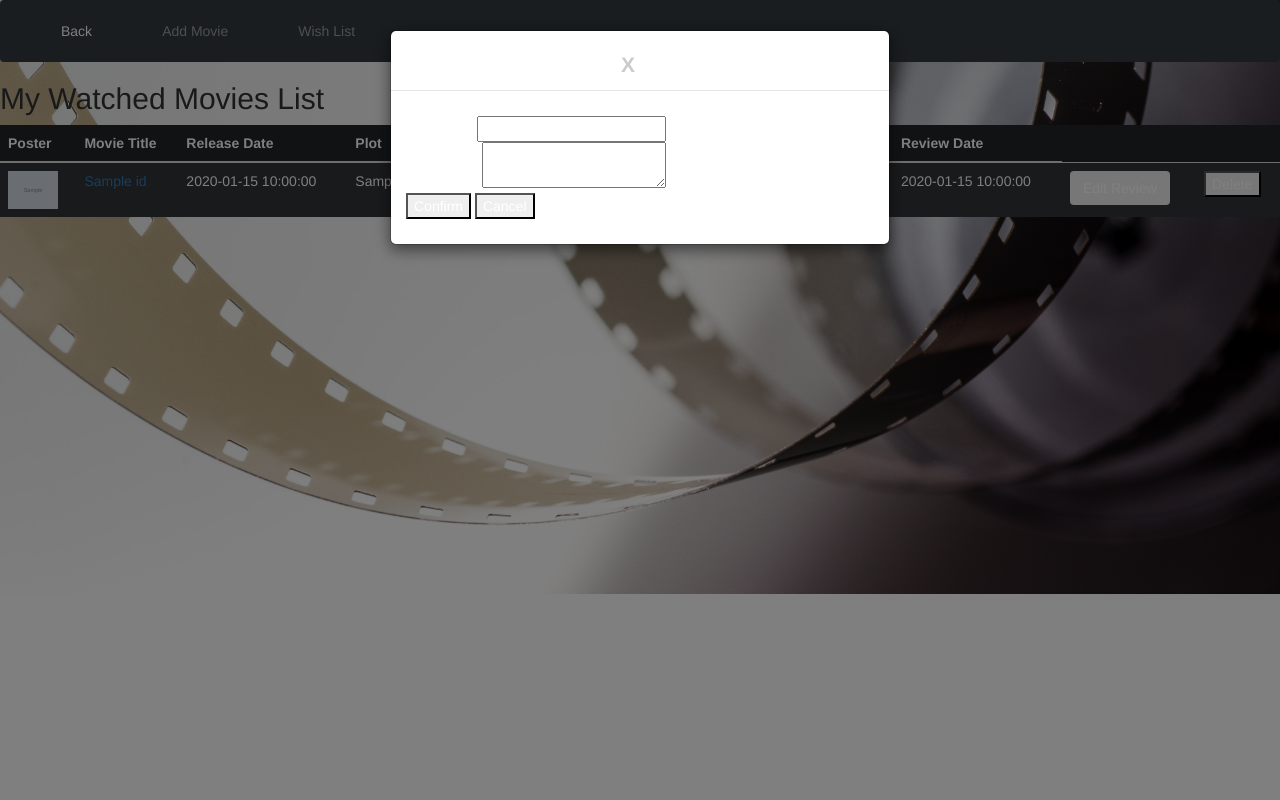
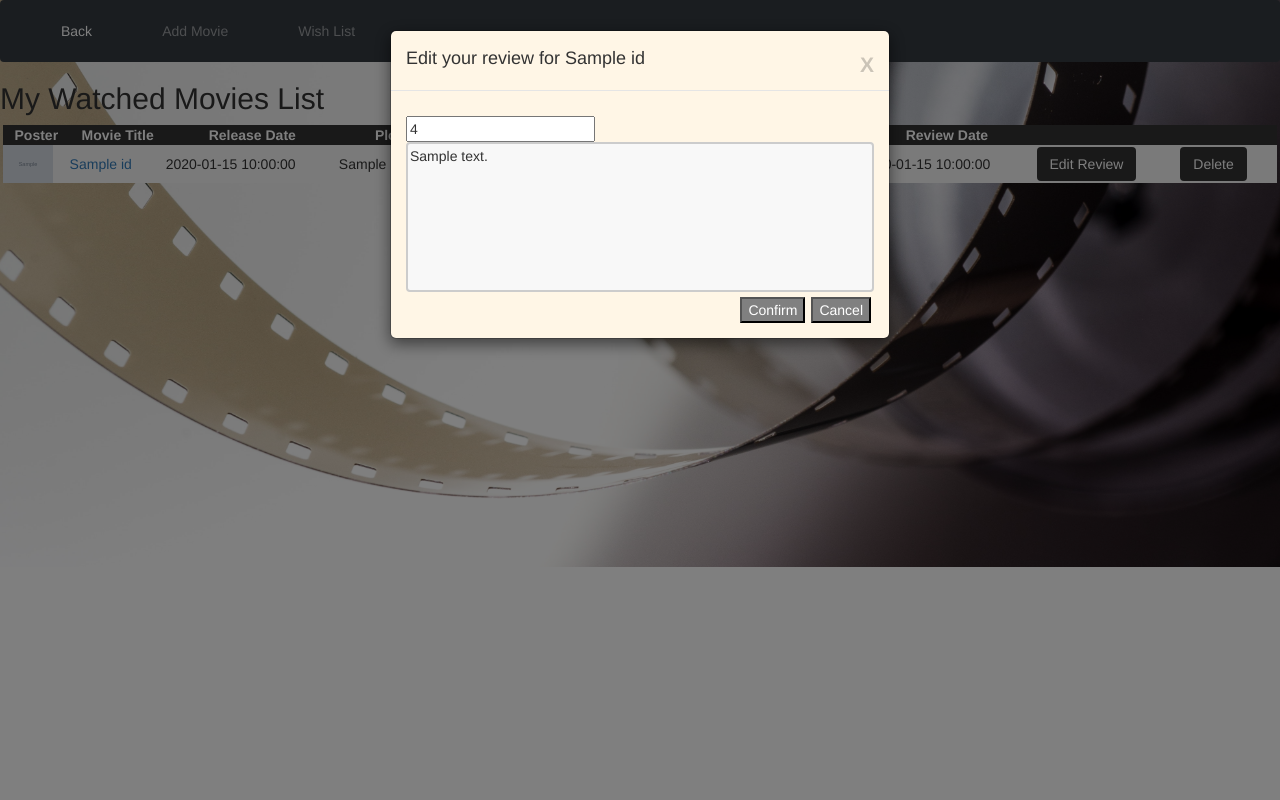
Before and after one commit to LisaLen/Moviescope, a Flask app: template templates/homepage.html in a window 1280 px wide, after a click on "Edit Review". Run offline with Flask 2, Linux system fonts and the light colour scheme; the template is opened without the code that fills it: most values are stand-ins (such as "Sample title", 1, 10 or a date in 2020); grey boxes marked "Sample" are stand-in pictures; some libraries are stand-ins or nearby versions.

Commit message:
added style to homehtml:table, btms, popup modal

```diff
--- a/static/CSS/homepage.css
+++ b/static/CSS/homepage.css
@@ -1,3 +1,67 @@
-table{
+/*table{
   opacity: 0.9;
+}*/
+table {
+    width: 99.5%;
+    margin-right: 3px;
+    margin-left: 3px;
 }
+
+th {
+    height: 20px;
+    text-align: center;
+    background-color: rgb(51, 51, 51); /*rgb(136,136,136);*/
+    color: white;
+}
+}
+th, td {
+    border-bottom: 5px solid black;
+}
+
+
+tr:hover {background-color: #f5f5f5;}
+
+/*tr:nth-child(even) {background-color: #f2f2f2;}*/
+
+tr {
+background-color: rgb(220,220,220, 0.7);
+
+}
+.btn{
+    background-color: rgb(51, 51, 51);
+    color: white;
+    margin-right: 5px;
+    margin-left: 3px;
+    /*padding: 15px 32px;*/
+
+
+}
+
+.modal-header{
+    background-color: light-gray;
+}
+
+.modal-content{
+    background-color: #fff6e6;
+}
+
+textarea {
+    width: 100%;
+    height: 150px;
+    /*padding: 12px 20px;*/
+    box-sizing: border-box;
+    border: 2px solid #ccc;
+    border-radius: 4px;
+    background-color: #f8f8f8;
+    resize: none;
+}
+
+.btn-modal{
+    float: right;
+    background-color: gray;
+    color: white;
+    margin-right: 3px;
+    margin-left: 3px;
+
+}
+/*tr:nth-child(even) {background-color: #f2f2f2;}*/
--- a/templates/homepage.html
+++ b/templates/homepage.html
@@ -12,22 +12,28 @@
 {% block content %}
 <p><h2>My Watched Movies List</h2></p>
 
-<table class="table table-hover table-dark">
-    <thead class="thead-lihjt">
-    <th scope="col">Poster</th>
-    <th scope="col">Movie Title</th>
-    <th scope="col">Release Date</th>
-    <th scope="col">Plot</th>
-    <th scope="col">Genre</th>
-    <th scope="col">IMDb Rating</th>
-    <th scope="col">My Rating</th>
-    <th scope="col">My Review</th>
-    <th scope="col">Review Date</th>
+<!-- <table class="table table-hover table-dark">
+    <thead class="thead-lihjt"> -->
+<div style="overflow-x:auto">
+<table id='tb_journal'>
+    <thead id='th_journal'>
+        <th >Poster</th>
+        <th >Movie Title</th>
+        <th >Release Date</th>
+        <th >Plot</th>
+        <th >Genre</th>
+        <th >IMDb Rating</th>
+        <th >My Rating</th>
+        <th >My Review</th>
+        <th >Review Date</th>
+        <th></th>
+        <th></th>
+    </thead>
 
-</thead>
+    <tbody id='tb_journal'>
 
     {% for movie_review in movies_reviews %}
-    <tr>
+    <tr id='tr_journal'>
         {% with %}
         <!--  -->
         {% set movie = movie_review[0] %}
@@ -60,19 +66,21 @@
             <div class='modal-content'>
 
                 <div class='modal-header'>
+                    <h4 class='modal-title'> Edit your review for {{movie.title}}</h4>
             <button type='button' class='close' data-dismiss='modal'>X</button>
-                    <h4 class='modal-title'> Edit your review for {{movie.title}}</h4>
+
                     </div>
                 <div class='modal-body'>
                 <p>
                     <form>
                     <input type='hidden' name='movie_id' value='{{movie.movie_id}}'>
 
-                    Edit rating: <input class="rating rating-loading" id='new_rating' type='number' name ='rating' value='{{ review.rating }}' data-min="1" data-max="5" data-step="1"><br >
-                    Edit review:
-                    <textarea id='new_review' name='review' value=>{{ review.review }}</textarea><br>
-                    <button type='button' id='confirm-edit' data-dismiss='modal'>Confirm</button>
-                    <button type='button'  data-dismiss='modal'>Cancel</button>
+                    <input class="rating rating-loading" id='new_rating' type='number' name ='rating' value='{{ review.rating }}' data-min="1" data-max="5" data-step="1"><br >
+
+                   <textarea id='new_review' name='review' value=>{{ review.review }}</textarea><br>
+                   <button class='btn-modal' type='button'  data-dismiss='modal' >Cancel</button>
+                    <button class='btn-modal' type='button' id='confirm-edit' data-dismiss='modal' >Confirm</button>
+
                     </form>
                         </p>
                 </div> <!-- end .model-body-->
@@ -82,16 +90,17 @@
 
         <!-- END POPUP MODEL -->
 
-        <td><button  id='deleteMovie' value='{{ movie.movie_id }}'>Delete </button>
+        <td><button  id='deleteMovie' class='btn' value='{{ movie.movie_id }}'>Delete </button>
 
         {% endwith %}
     </tr>
 
     {% endfor %}
+    </tbody>
+</table>
+</div>
 
-</table>
-
-<!-- <link href='static/css/homepage.css' rel='stylesheet'> -->
+<link href='static/css/homepage.css' rel='stylesheet'>
 
 <script src='http://code.jquery.com/jquery.js'></script>
 <script src ='/static/JS/edit_review.js'></script>
```
